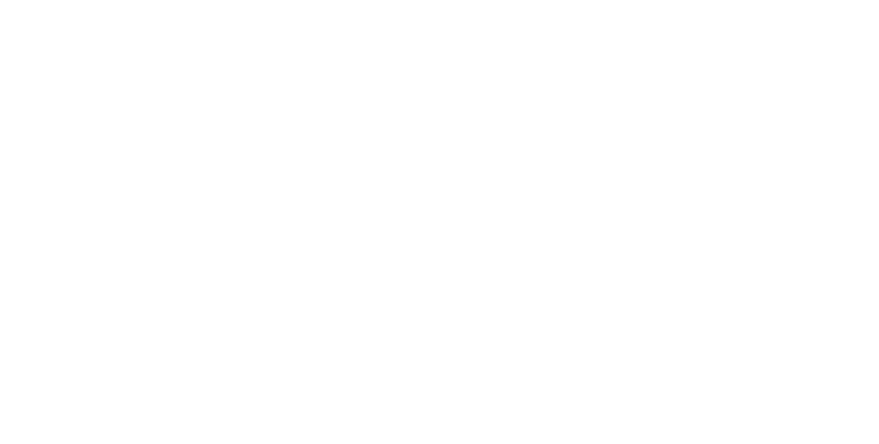
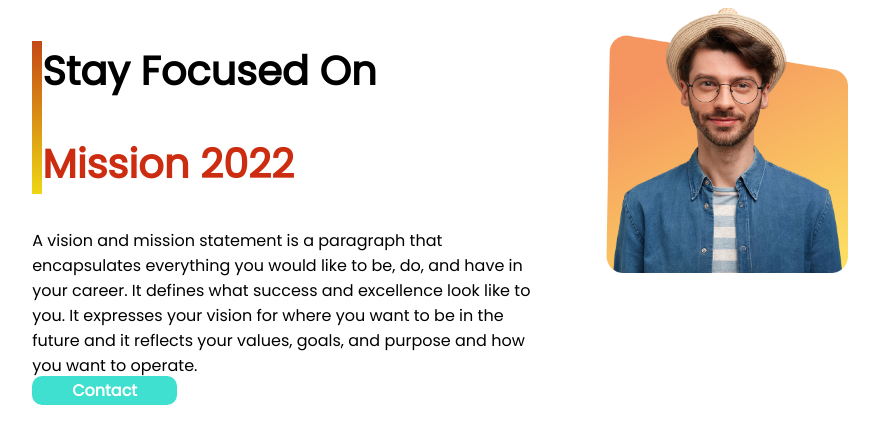
Before and after one commit to muhammadshykat/mission-2022, a plain HTML site: page index.html in a window 1280 px wide. Shown: the whole page, without its empty margins (39-918 px from the left). Drawn offline with Linux system fonts and the light colour scheme.

Commit message:
mission added

```diff
--- a/index.html
+++ b/index.html
@@ -6,10 +6,33 @@
     <meta http-equiv="X-UA-Compatible" content="IE=edge">
     <meta name="viewport" content="width=device-width, initial-scale=1.0">
     <title>Shykot mission</title>
+    <link rel="preconnect" href="https://fonts.googleapis.com">
+    <link rel="preconnect" href="https://fonts.gstatic.com" crossorigin>
+    <link href="https://fonts.googleapis.com/css2?family=Poppins&display=swap" rel="stylesheet">
+    <link rel="stylesheet" href="style.css">
 </head>
 
 <body>
+    <section>
+        <div class="half-width">
+            <div class="border">
+                <h1>Stay Focused On</h1>
+                <h1 class="yellowgreen-color">Mission 2022</h1>
+            </div>
+            <p1>A vision and mission statement is a paragraph that encapsulates everything you would like to be, do, and
+                have in
+                your career.
 
+                It defines what success and excellence look like to you. It expresses your vision for where you want to
+                be
+                in
+                the future and it reflects your values, goals, and purpose and how you want to operate.</p1>
+            <br><a class="link-button" href="">Contact</a><br>
+        </div>
+        <div class="half-width">
+            <img src=" mission-2022-main/person/person-1.png" alt="">
+        </div>
+    </section>
 </body>
 
 </html>
--- a/style.css
+++ b/style.css
@@ -0,0 +1,32 @@
+body{
+    font-family: 'Poppins', sans-serif;
+}
+h1{
+    font-size: 40px;
+}
+.yellowgreen-color{
+    color: rgb(204, 45, 17);
+}
+section{
+    display: flex;
+}
+.half-width{
+    width: 40%;
+    padding-left: 5%;
+}
+.half-width img{
+    width: 50%;
+}
+.border{
+    border-left: 10px solid;
+    border-image: linear-gradient(#c44716, #eed813) 30;
+    border-image-slice: 1;
+}
+.link-button{
+    text-decoration: none;
+    background-color: turquoise;
+    color: white;
+    font-weight: 700;
+    padding: 3px 40px;
+    border-radius: 10px;
+}
```
